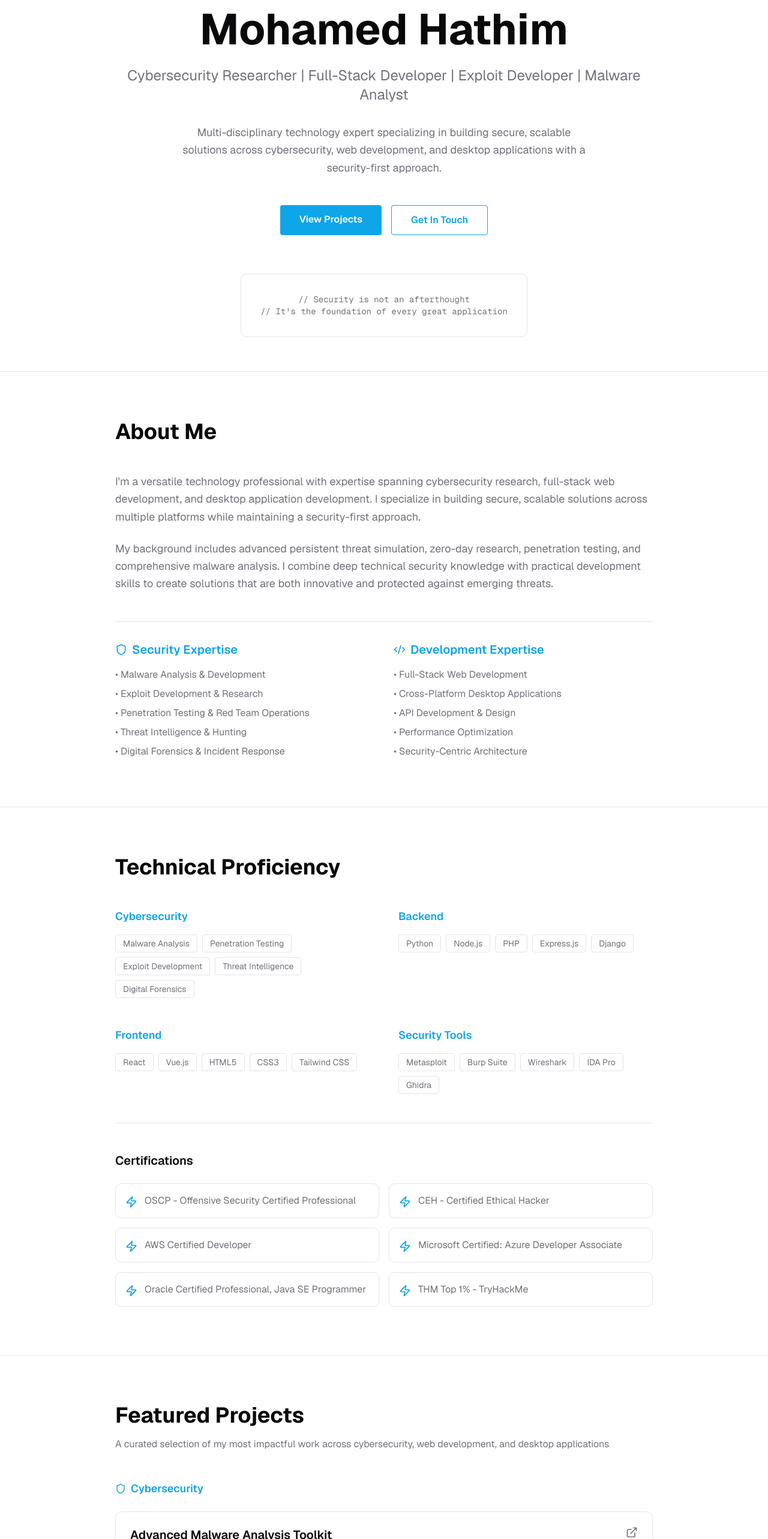
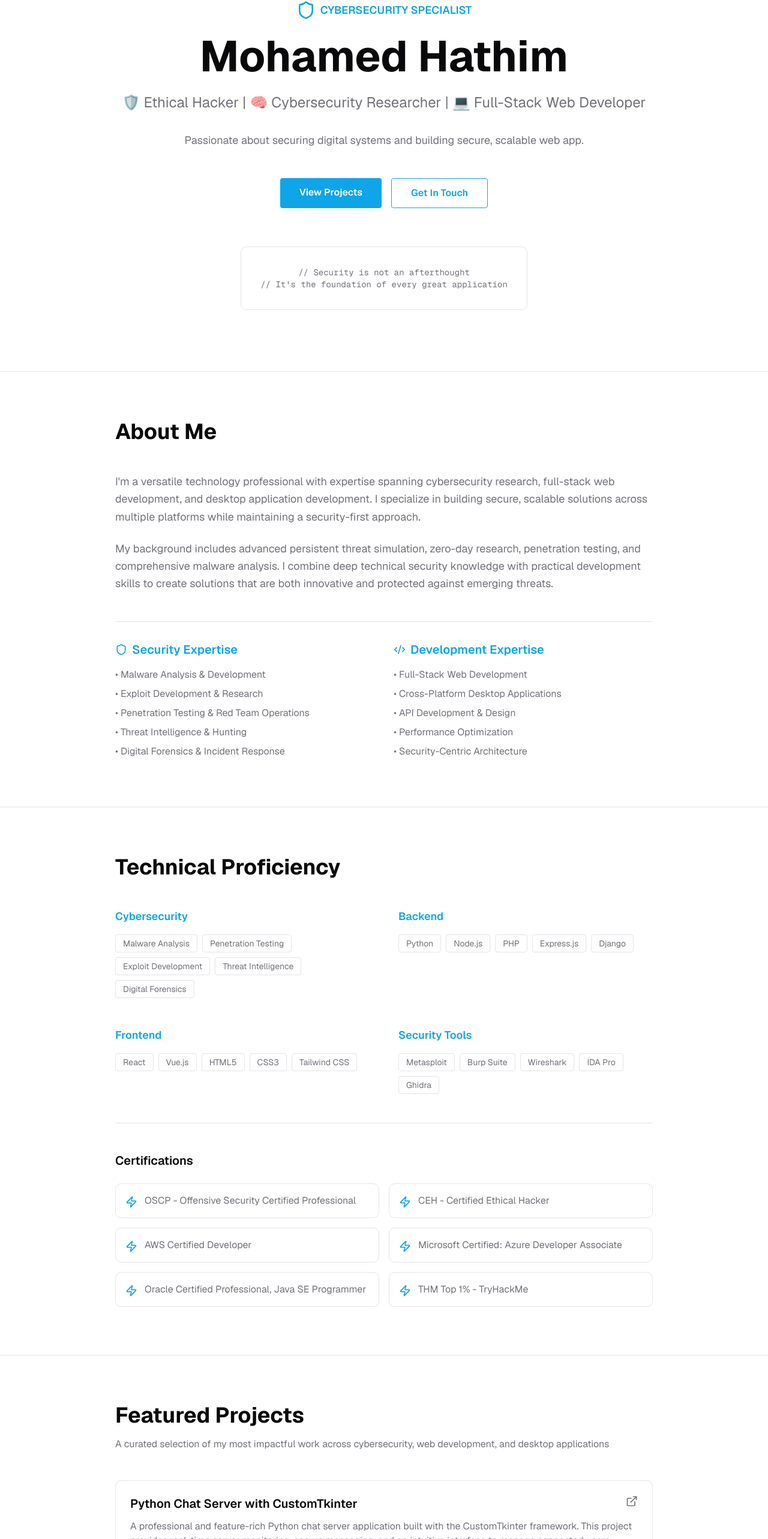
Before and after one commit to Tokittoo/MH, a Next.js app: page / in a window 1280 px wide. Shown: the part 181-2747 px from the top of the page at 60% size. Built offline with nearby package versions, Linux system fonts and the light colour scheme.

Commit message:
Changed Content

```diff
--- a/app/page.tsx
+++ b/app/page.tsx
@@ -19,13 +19,12 @@ export default function Portfolio() {
 
   const projects = [
     {
-      title: "Secure E-Commerce Platform",
-      description: "Full-stack solution with advanced security features, 2FA, and PCI DSS compliance",
+      title: "Python Chat Server with CustomTkinter",
+      description: "A professional and feature-rich Python chat server application built with the CustomTkinter framework. This project provides real-time server monitoring, secure messaging, and an intuitive interface to manage connected users. ",
       features: ["Multi-layer Authentication", "2FA Implementation", "PCI DSS Compliance", "Real-time Fraud Detection"],
-      tech: ["React", "Node.js", "PostgreSQL", "Stripe API"],
-      tags: ["Security", "Full-Stack"],
-      link: "https://github.com/MH786-coder/secure-ecommerce",
-      category: "Web Development",
+      tech: ["Python", "CustomTkinter", "PyQt5", "SQLite", "PyQt5"],
+      tags: ["Security"],
+      link: "https://github.com/SNAassaignment/ChatServerApp"
     },
     {
       title: "Advanced Malware Analysis Toolkit",
@@ -33,8 +32,7 @@ export default function Portfolio() {
       features: ["Dynamic Analysis Engine", "Static Analysis Module", "Behavioral Detection", "YARA Rule Generation"],
       tech: ["Python", "Ghidra", "Cuckoo Sandbox", "YARA"],
       tags: ["Malware", "Analysis"],
-      link: "https://github.com/MH786-coder/malware-toolkit",
-      category: "Cybersecurity",
+      link: "https://github.com/SNAassaignment/MalwareAnalysisTool"
     },
     {
       title: "Exploit Development Framework",
@@ -42,8 +40,7 @@ export default function Portfolio() {
       features: ["Fuzzing Modules", "ROP Chain Generator", "Shellcode Development", "Exploit Mitigation Bypass"],
       tech: ["Python", "C++", "Immunity Debugger", "Pwntools"],
       tags: ["Exploit", "Development"],
-      link: "https://github.com/MH786-coder/exploit-framework",
-      category: "Cybersecurity",
+      link: "https://github.com/SNAassaignment/ExploitDevelopmentFramework"
     },
     {
       title: "System Security Monitor",
@@ -51,8 +48,7 @@ export default function Portfolio() {
       features: ["Real-time Monitoring", "Process Analysis", "Network Inspection", "Automated Response"],
       tech: ["C++", "Qt Framework", "Windows API", "Linux Kernel"],
       tags: ["Desktop", "Security"],
-      link: "https://github.com/MH786-coder/system-monitor",
-      category: "Desktop Applications",
+      link: "https://github.com/SNAassaignment/system-monitor"
     },
   ]
 
@@ -86,7 +82,6 @@ export default function Portfolio() {
             <a href="#contact" className="hover:text-primary transition-colors">
               Contact
             </a>
-            <ThemeToggle />
           </div>
         </div>
       </nav>
@@ -101,13 +96,12 @@ export default function Portfolio() {
             </div>
             <h1 className="text-5xl sm:text-7xl font-bold text-foreground leading-tight">Mohamed Hathim</h1>
             <p className="text-xl sm:text-2xl text-muted-foreground">
-              Cybersecurity Researcher | Full-Stack Developer | Exploit Developer | Malware Analyst
+              🛡️ Ethical Hacker | 🧠 Cybersecurity Researcher | 💻 Full-Stack Web Developer
             </p>
           </div>
 
           <p className="text-lg text-muted-foreground max-w-2xl mx-auto leading-relaxed">
-            Multi-disciplinary technology expert specializing in building secure, scalable solutions across
-            cybersecurity, web development, and desktop applications with a security-first approach.
+            Passionate about securing digital systems and building secure, scalable web app.
           </p>
 
           <div className="flex flex-col sm:flex-row gap-4 justify-center pt-4">
@@ -245,15 +239,9 @@ export default function Portfolio() {
           </p>
 
           <div className="space-y-8">
-            {["Cybersecurity", "Web Development", "Desktop Applications"].map((category) => (
-              <div key={category}>
-                <h3 className="text-lg font-semibold text-primary mb-6 flex items-center gap-2">
-                  <Shield size={18} />
-                  {category}
-                </h3>
+            <div>
               <div className="grid gap-6">
                 {projects
-                    .filter((p) => p.category === category)
                   .map((project, idx) => (
                     <a
                       key={idx}
@@ -314,7 +302,6 @@ export default function Portfolio() {
                   ))}
               </div>
             </div>
-            ))}
           </div>
 
           <div className="mt-12 pt-12 border-t border-border text-center">
@@ -335,28 +322,30 @@ export default function Portfolio() {
       {/* Research Section */}
       <section className="py-20 px-4 sm:px-6 border-t border-border">
         <div className="max-w-4xl mx-auto">
-          <h2 className="text-4xl font-bold text-foreground mb-12">Research Focus</h2>
+          <h2 className="text-4xl font-bold text-foreground mb-12">Cybersecurity Specializations</h2>
 
           <div className="grid md:grid-cols-2 gap-6">
             {[
               {
-                title: "Advanced Persistent Threat (APT) Simulation",
-                desc: "Developing realistic attack scenarios and defense mechanisms",
+                title: "Malware Analysis & Development",
+                desc: "Advanced persistent threat (APT) simulation, reverse engineering",
               },
               {
-                title: "Zero-Day Vulnerability Research",
-                desc: "Focus on popular software and frameworks security analysis",
+                title: "Exploit Development",
+                desc: "Zero-day research, vulnerability analysis, proof-of-concept development",
               },
               {
-                title: "Cross-Platform Security",
-                desc: "Unified security approaches for web and desktop applications",
+                title: "Penetration Testing",
+                desc: "Web application security, network penetration testing, red team operations",
               },
               {
-                title: "Secure Software Development Lifecycle",
-                desc: "Integrating security throughout the development process",
+                title: "Threat Intelligence",
+                desc: "Malware analysis, IOC identification, threat hunting",
               },
-              { title: "Blockchain Security", desc: "Smart contract vulnerability analysis and mitigation" },
-              { title: "DevSecOps Integration", desc: "Security automation in CI/CD pipelines" },
+              {
+                title: "Digital Forensics",
+                desc: "Incident response, memory analysis, disk forensics",
+              },
             ].map((research, idx) => (
               <div key={idx} className="p-6 border border-border rounded-lg bg-card">
                 <h3 className="text-lg font-semibold text-primary mb-2">{research.title}</h3>
```
Also changed, not shown: 2 other files (tests, documents, lock files or other folders). Lines whose indentation alone changed are shown as unchanged.
